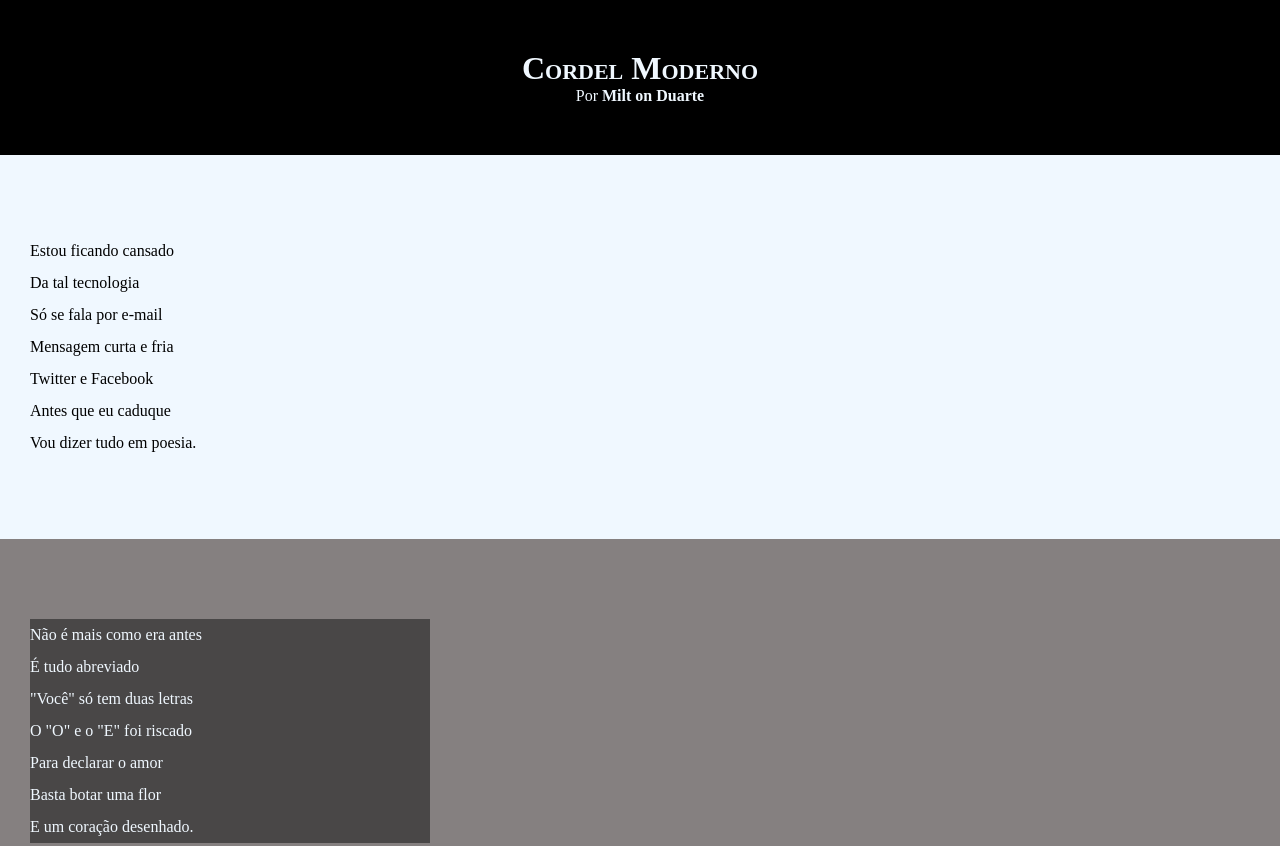
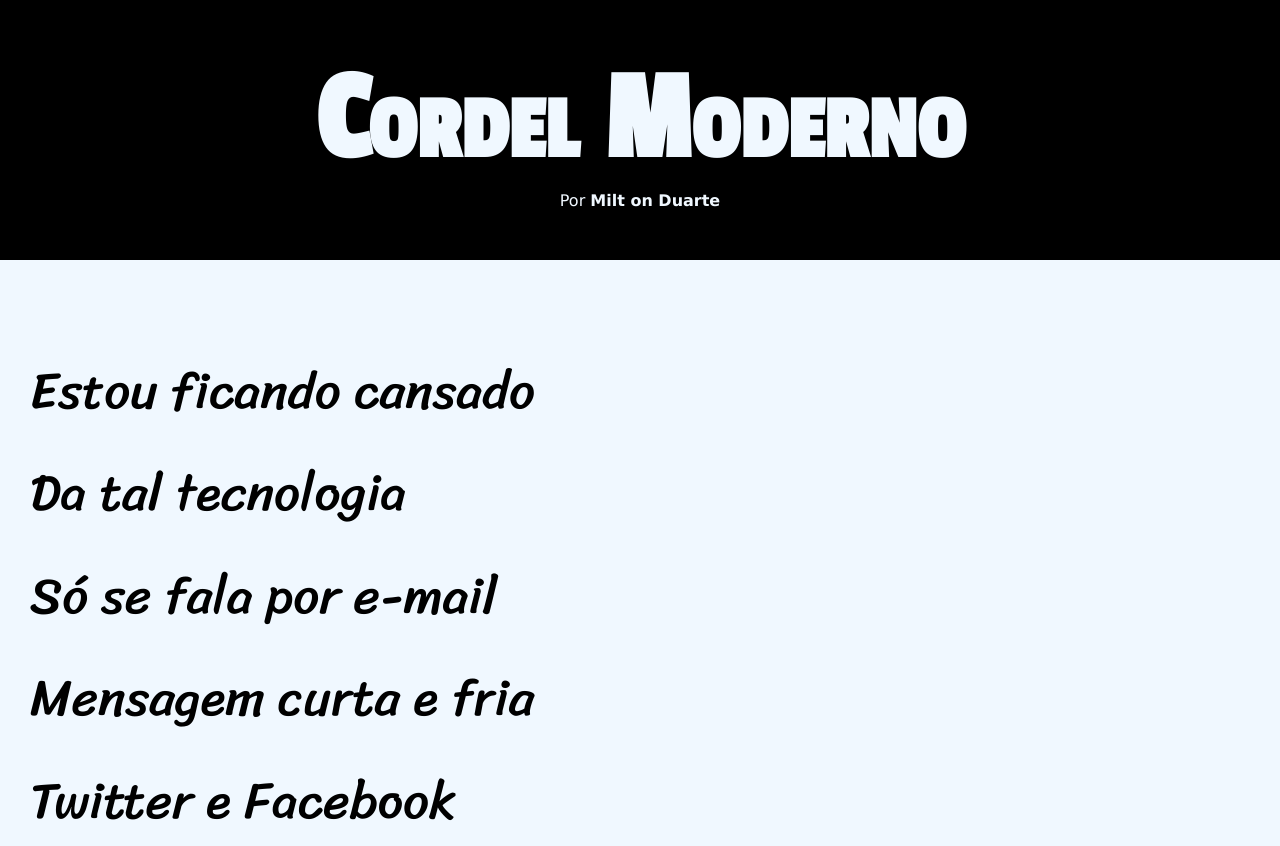
Before and after one commit to Diego-leal01/html-css, a plain HTML site: page exercicos/desafio/d12/index.html in a window 1280 px wide. Shown: the top 846 px of the page. Drawn offline with Linux system fonts and the light colour scheme.

Commit message:
atualização

```diff
--- a/exercicos/desafio/d12/estilo/style.css
+++ b/exercicos/desafio/d12/estilo/style.css
@@ -1,13 +1,23 @@
 @charset "UTF-8";
+
+@import url('https://fonts.googleapis.com/css2?family=Passion+One:wgth@400;900&display=swap');
+@import url('https://fonts.googleapis.com/css2?family=Sriracha&display=swap');
+
+:root {
+    --font1: Verdana, Geneva, Tahoma, sans-serif;
+    --font2: 'Passion One', cursive;
+    --font3: 'Sriracha', cursive;
+}
 
 *{
     margin: 0px;
-    padding: opx;
+    padding: 0px;
 }
 
 html, body {
     min-height: 100%;
     background-color: darkgray;
+    font-family: var(--font1)
 }
 
 header {
@@ -19,6 +29,8 @@ header {
 header > h1 {
     padding-top: 50px;
     font-variant: small-caps;
+    font-family: var(--font2);
+    font-size: 10vw;
 }
 
 header > p {
@@ -41,6 +53,8 @@ section {
     padding-bottom: 10vh;
     line-height: 2em;
     padding-left: 30px;
+    font-family: var(--font3);
+    font-size: 4vw;
 }
 
 section.normal {
@@ -54,7 +68,8 @@ section.imagem {
 }
 
 section.imagem > p {
-    width: 400px;
+    display: inline-block;
+    padding: 5px;
     background-color: rgba(0, 0, 0, 0.452);
 }
 
```
